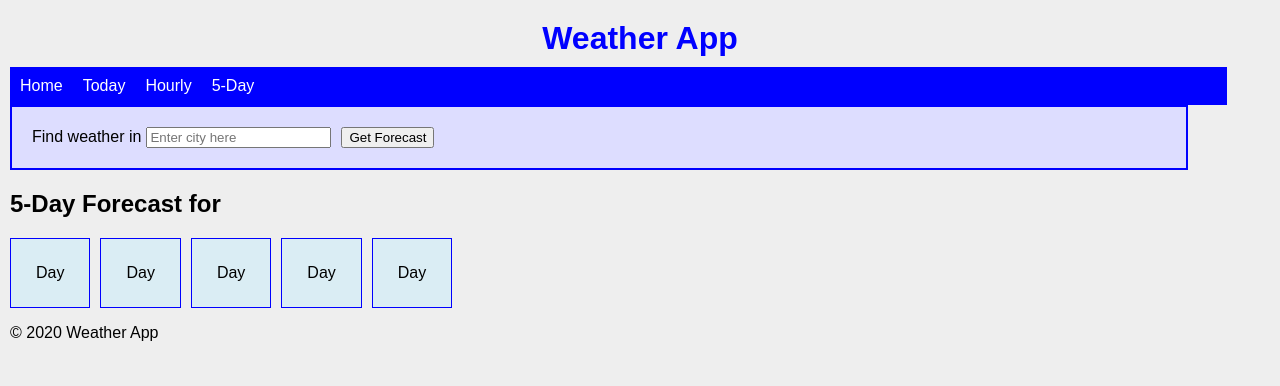
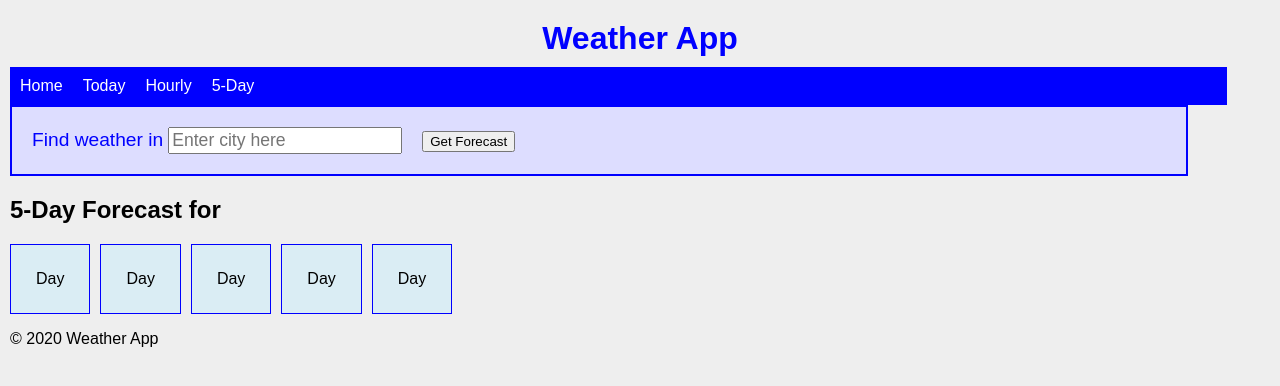
Before and after one commit to josephsenyonjo25/WeatherApp, a React (Create React App) app: page /fiveday in a window 1280 px wide. Shown: the top 386 px of the page. Built offline with nearby package versions, Linux system fonts and the light colour scheme.

Commit message:
added more styling to CitySearch box

```diff
--- a/src/App.css
+++ b/src/App.css
@@ -30,9 +30,13 @@ body{
   padding: 20px;
   width: 90%;
 }
-
+.CitySearch label{
+  color: blue;
+  font-size: 1.2em;
+}
 .CitySearch input{
-  margin: 0 10px 0 5px;
+  margin: 0 20px 0 5px;
+  font-size: 1.1em;
 }
 #days{
   display: flex;
```
